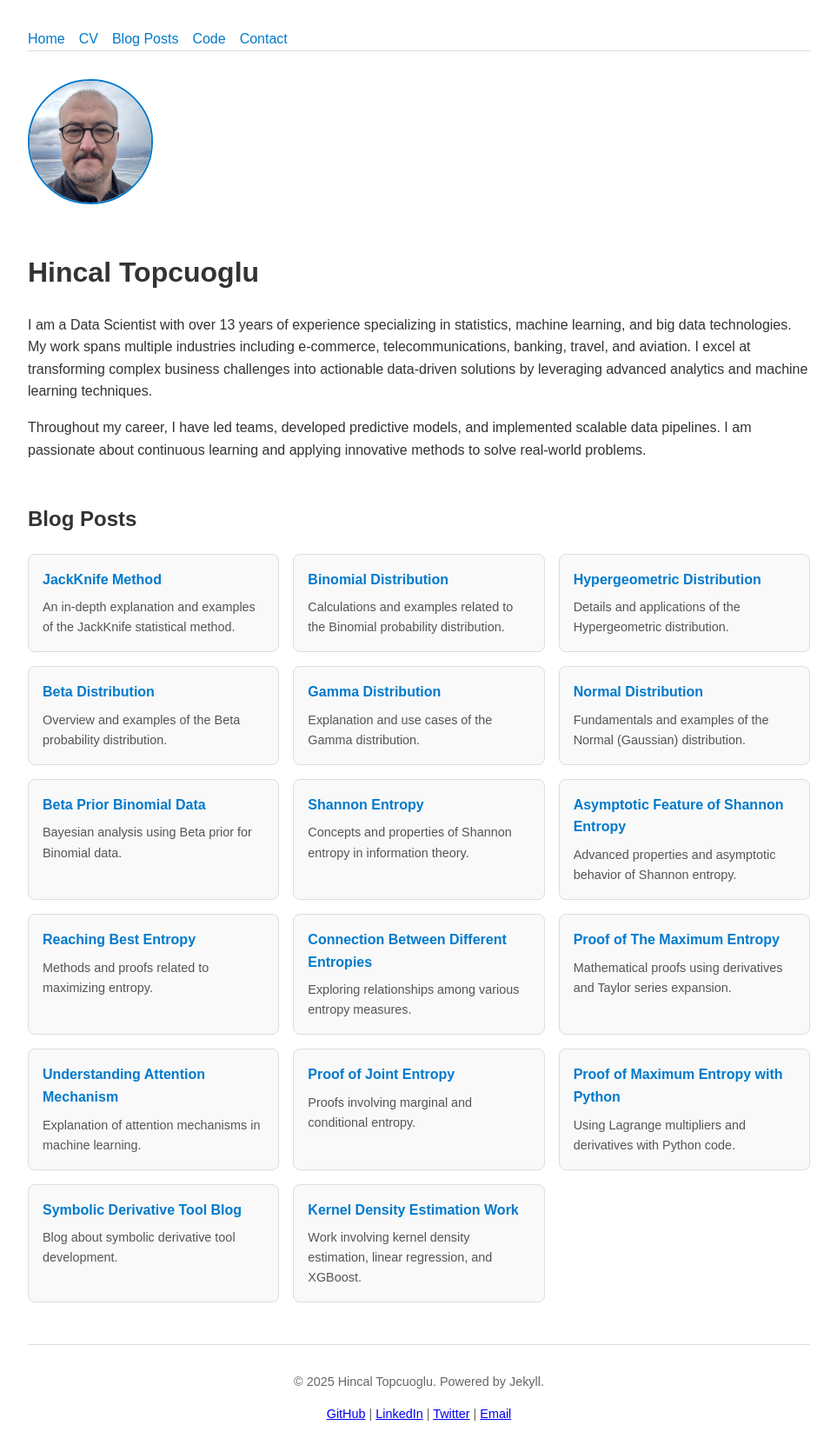
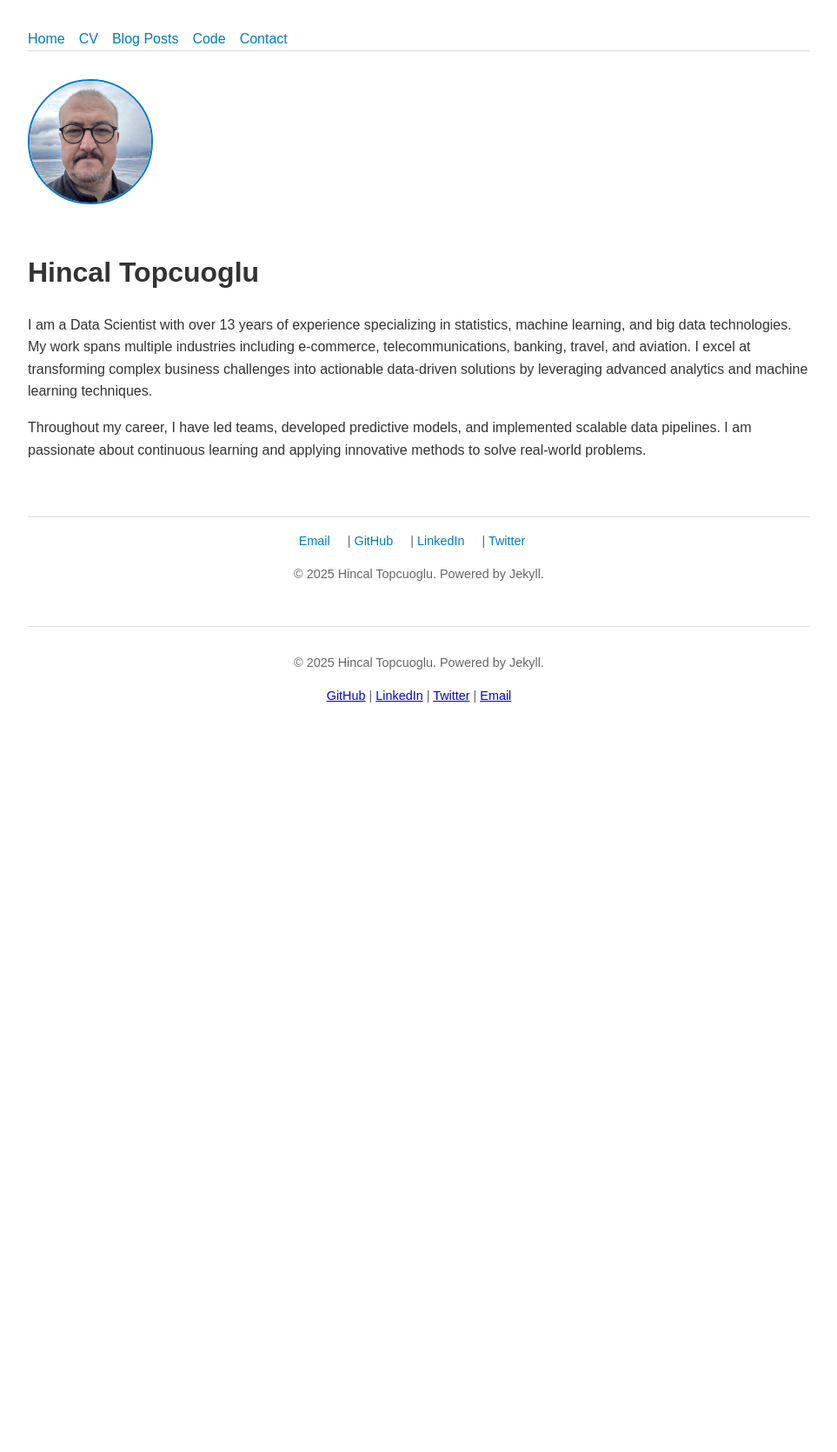
Before and after one commit to hincaltopcuoglu/hincaltopcuoglu.github.io, a Jekyll site: the page built from index.md, in a window 1280 px wide. Shown: the whole page at 87% size, without its empty margins (158-1121 px from the left). Built offline with Jekyll 4.4.1, drawn with Linux system fonts in a browser that asks for light colours; after the commit the page ends 900 px from its top, so only the background shows below that.

Commit message:
Update index.md

```diff
--- a/index.md
+++ b/index.md
@@ -27,31 +27,21 @@ layout: home
     border: 2px solid #007acc;
     flex-shrink: 0;
   }
-  .links-grid {
-    display: grid;
-    grid-template-columns: repeat(auto-fit, minmax(280px, 1fr));
-    gap: 1rem;
-    margin-top: 1rem;
+  footer {
+    margin-top: 3rem;
+    font-size: 0.9rem;
+    color: #666;
+    border-top: 1px solid #ddd;
+    padding-top: 1rem;
+    text-align: center;
   }
-  .link-card {
-    border: 1px solid #ddd;
-    border-radius: 8px;
-    padding: 1rem;
-    background-color: #f9f9f9;
-    transition: box-shadow 0.3s ease;
+  .contact-links a {
+    margin-right: 1rem;
+    color: #007acc;
+    text-decoration: none;
   }
-  .link-card:hover {
-    box-shadow: 0 2px 8px rgba(0,0,0,0.1);
-  }
-  .link-card a {
-    text-decoration: none;
-    color: #007acc;
-    font-weight: bold;
-  }
-  .link-card p {
-    margin: 0.5rem 0 0 0;
-    color: #555;
-    font-size: 0.9rem;
+  .contact-links a:hover {
+    text-decoration: underline;
   }
 </style>
 
@@ -71,76 +61,12 @@ layout: home
   </div>
 </div>
 
-<section>
-  <h2>Blog Posts</h2>
-  <div class="links-grid">
-    <div class="link-card">
-      <a href="jackknife_method.html">JackKnife Method</a>
-      <p>An in-depth explanation and examples of the JackKnife statistical method.</p>
-    </div>
-    <div class="link-card">
-      <a href="Binomial_Calculation_and_Distribution_Example.html">Binomial Distribution</a>
-      <p>Calculations and examples related to the Binomial probability distribution.</p>
-    </div>
-    <div class="link-card">
-      <a href="hypergeometric_distribution.html">Hypergeometric Distribution</a>
-      <p>Details and applications of the Hypergeometric distribution.</p>
-    </div>
-    <div class="link-card">
-      <a href="beta_distribution.html">Beta Distribution</a>
-      <p>Overview and examples of the Beta probability distribution.</p>
-    </div>
-    <div class="link-card">
-      <a href="gamma_distribution.html">Gamma Distribution</a>
-      <p>Explanation and use cases of the Gamma distribution.</p>
-    </div>
-    <div class="link-card">
-      <a href="normal_distribution.html">Normal Distribution</a>
-      <p>Fundamentals and examples of the Normal (Gaussian) distribution.</p>
-    </div>
-    <div class="link-card">
-      <a href="beta_prior.html">Beta Prior Binomial Data</a>
-      <p>Bayesian analysis using Beta prior for Binomial data.</p>
-    </div>
-    <div class="link-card">
-      <a href="shannon_entropy.html">Shannon Entropy</a>
-      <p>Concepts and properties of Shannon entropy in information theory.</p>
-    </div>
-    <div class="link-card">
-      <a href="asymptotic_feature_of_shannon_entropy.html">Asymptotic Feature of Shannon Entropy</a>
-      <p>Advanced properties and asymptotic behavior of Shannon entropy.</p>
-    </div>
-    <div class="link-card">
-      <a href="reaching_best_entropy.html">Reaching Best Entropy</a>
-      <p>Methods and proofs related to maximizing entropy.</p>
-    </div>
-    <div class="link-card">
-      <a href="connection_between_different_entropies.html">Connection Between Different Entropies</a>
-      <p>Exploring relationships among various entropy measures.</p>
-    </div>
-    <div class="link-card">
-      <a href="proof_of_maximum_entropy.html">Proof of The Maximum Entropy</a>
-      <p>Mathematical proofs using derivatives and Taylor series expansion.</p>
-    </div>
-    <div class="link-card">
-      <a href="attention_mechanism_explained.html">Understanding Attention Mechanism</a>
-      <p>Explanation of attention mechanisms in machine learning.</p>
-    </div>
-    <div class="link-card">
-      <a href="proof_of_the_joint_entropy_using_conditonal_entropy.html">Proof of Joint Entropy</a>
-      <p>Proofs involving marginal and conditional entropy.</p>
-    </div>
-    <div class="link-card">
-      <a href="maximum-entropy.html">Proof of Maximum Entropy with Python</a>
-      <p>Using Lagrange multipliers and derivatives with Python code.</p>
-    </div>
-    <div class="link-card">
-      <a href="Symbolic_Derivative_Blog.html">Symbolic Derivative Tool Blog</a>
-      <p>Blog about symbolic derivative tool development.</p>
-    </div>
-    <div class="link-card">
-      <a href="KernelDensityEstimation_LinReg_XgBoost.html">Kernel Density Estimation Work</a>
-      <p>Work involving kernel density estimation, linear regression, and XGBoost.</p>
-    </div>
+<footer>
+  <div class="contact-links">
+    <a href="mailto:hincal@topcuoglu.me">Email</a> |
+    <a href="https://github.com/hincaltopcuoglu">GitHub</a> |
+    <a href="https://www.linkedin.com/in/hincal-topcuoglu/">LinkedIn</a> |
+    <a href="https://x.com/hincaltoocuogl1">Twitter</a>
   </div>
-</section>
+  <p>© 2025 Hincal Topcuoglu. Powered by Jekyll.</p>
+</footer>
```
